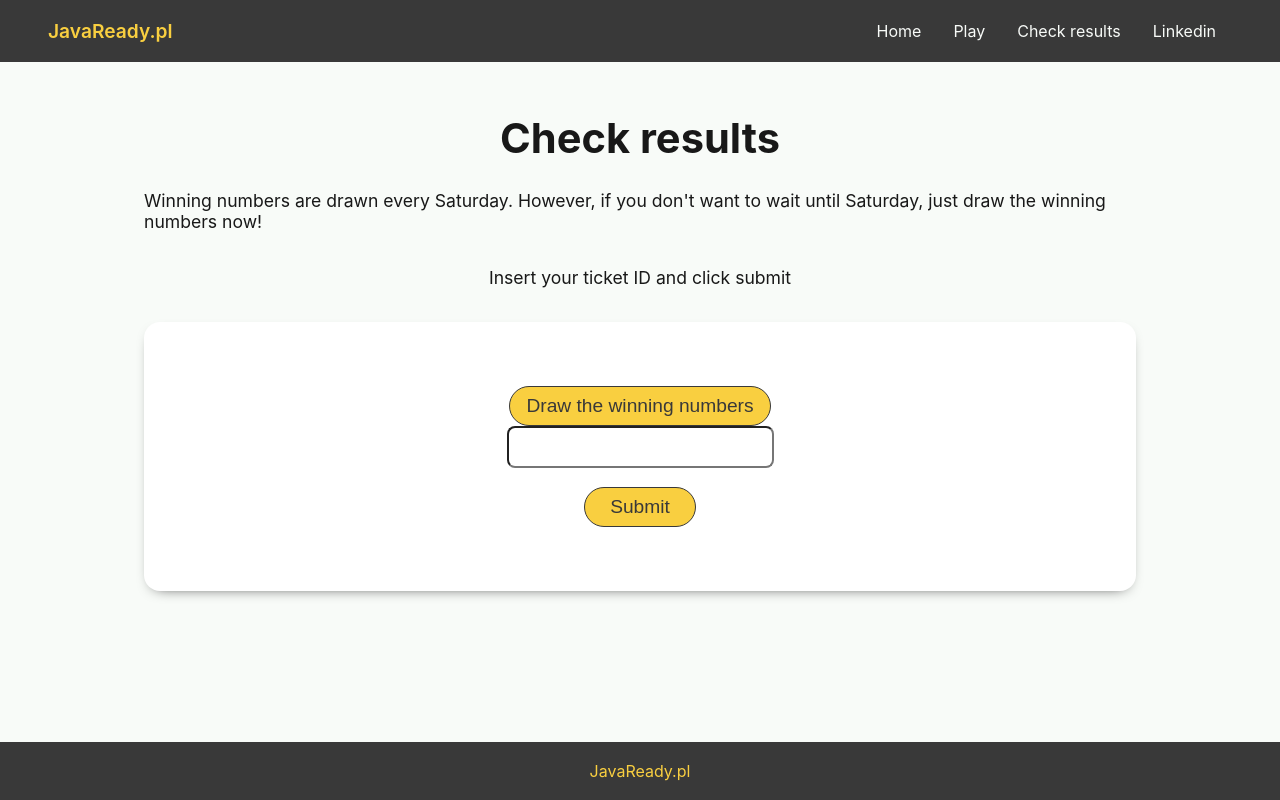
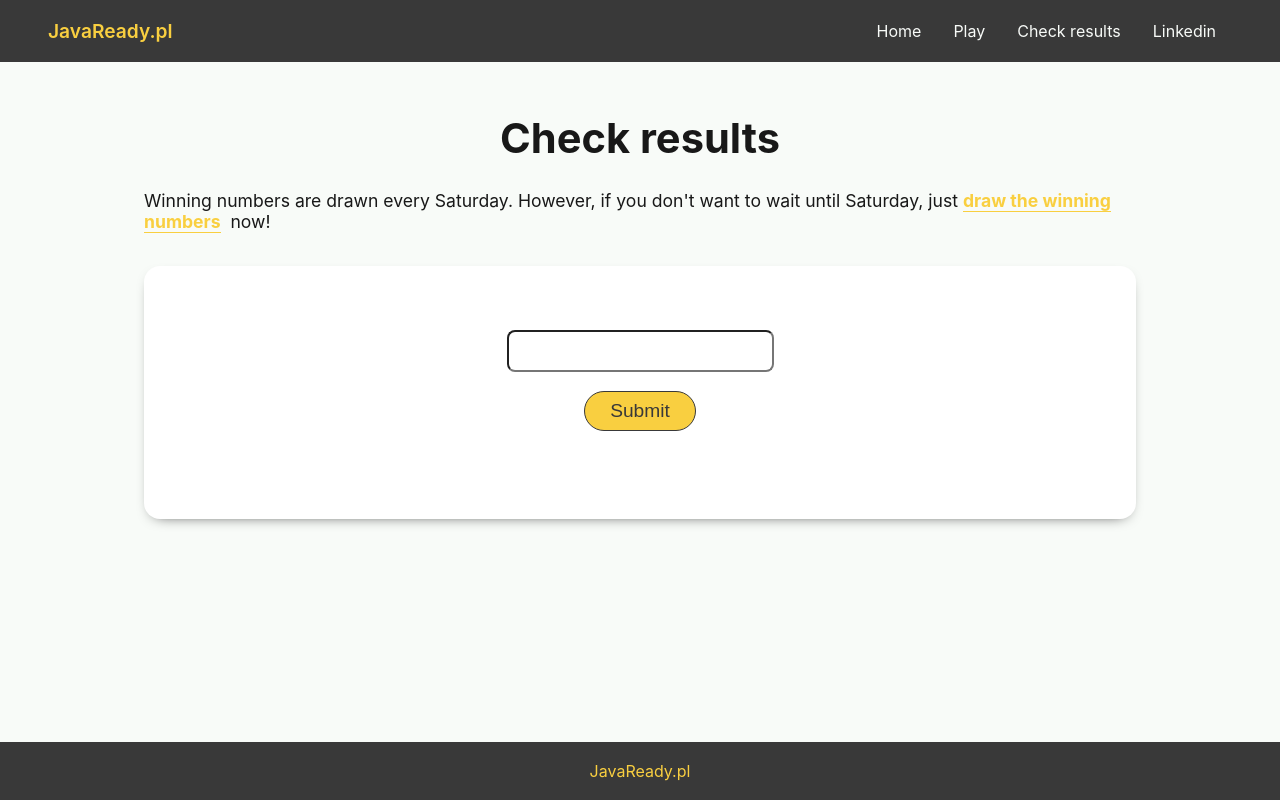
Before and after one commit to luxus-0/Lotto_Game_Frontend, a React (Vite) app: page /checkResults in a window 1280 px wide. Built offline with nearby package versions, Linux system fonts and the light colour scheme.

Commit message:
App validation (#5)

```diff
--- /dev/null
+++ b/src/components/ErrorMessage.ts
@@ -0,0 +1,7 @@
+import styled from 'styled-components';
+
+export const ErrorMessage = styled.p`
+  color: red;
+  margin: 1.5rem 0 0 0;
+  font-size: 0.8rem;
+`;
--- a/src/composables/useApi.ts
+++ b/src/composables/useApi.ts
@@ -1,4 +1,5 @@
-import axios from 'axios';
+import axios, { AxiosError, AxiosResponse } from 'axios';
+import { useState } from 'react';
 import { useNavigate } from 'react-router-dom';
 
 import { lotteryResultsBody, TicketBody, TypedNumbers } from '../models/models';
@@ -8,33 +9,44 @@ let lotteryResults = <lotteryResultsBody>{};
 
 export const useApi = () => {
   const navigate = useNavigate();
+  const [postRequestError, setPostRequestError] = useState(false);
+  const [getRequestError, setGetRequestError] = useState(false);
+  const [winningNumbersGenerated, setWinningNumbersGenerated] = useState(false);
 
   const sendNumbers = (numbers: TypedNumbers) => {
     axios
       .post('/api/api/v1/receiver', numbers)
-      .then((response) => {
+      .then((response: AxiosResponse) => {
         ticket = response.data;
         navigate('/ticket');
       })
-      .catch((error) => {
-        console.log(error);
+      .catch((error: AxiosError) => {
+        if (error) setPostRequestError(true);
+        else setPostRequestError(false);
       });
   };
 
   const getResults = (ticketId: string) => {
     axios
       .get(`/api/api/v1/results/${ticketId}`)
-      .then((response) => {
+      .then((response: AxiosResponse) => {
         lotteryResults = response.data;
         navigate('/checkResults/results');
       })
-      .catch((error) => {
-        console.log(error);
+      .catch((error: AxiosError) => {
+        if (error) setGetRequestError(true);
+        else setGetRequestError(false);
       });
   };
 
   const generateWinningNumbers = () => {
-    axios.get('/api/generate');
+    axios
+      .get('/api/generate')
+      .then(() => setWinningNumbersGenerated(true))
+      .catch((error: AxiosError) => {
+        if (error) setGetRequestError(true);
+        else setGetRequestError(false);
+      });
   };
 
   return {
@@ -43,5 +55,8 @@ export const useApi = () => {
     getResults,
     generateWinningNumbers,
     lotteryResults,
+    postRequestError,
+    getRequestError,
+    winningNumbersGenerated,
   };
 };
--- a/src/pages/CheckResultsPage.styles.ts
+++ b/src/pages/CheckResultsPage.styles.ts
@@ -1,4 +1,6 @@
 import styled from 'styled-components';
+
+import { theme } from '../Theme';
 
 export const FormContainer = styled.form`
   display: flex;
@@ -18,3 +20,16 @@ export const Input = styled.input`
     padding: 0.5rem;
   }
 `;
+
+export const WinningNumbersButton = styled.span`
+  border-bottom: 1px solid;
+  color: ${theme.secondary};
+  cursor: pointer;
+  font-weight: 700;
+`;
+
+export const NumbersDrawnMessage = styled.p`
+  color: green;
+  margin: 0;
+  font-size: 0.8rem;
+`;
--- a/src/pages/CheckResultsPage.tsx
+++ b/src/pages/CheckResultsPage.tsx
@@ -2,13 +2,19 @@ import React, { useState } from 'react';
 
 import { Button } from '../components/Button';
 import { Card } from '../components/Card';
+import { ErrorMessage } from '../components/ErrorMessage';
 import { PageHeader } from '../components/PageHeader';
 import { useApi } from '../composables/useApi';
-import { FormContainer, Input } from './CheckResultsPage.styles';
+import {
+  FormContainer,
+  Input,
+  NumbersDrawnMessage,
+  WinningNumbersButton,
+} from './CheckResultsPage.styles';
 
 export const CheckResultsPage = () => {
   const [ticketId, setTicketId] = useState('');
-  const { getResults, generateWinningNumbers } = useApi();
+  const { getResults, generateWinningNumbers, getRequestError, winningNumbersGenerated } = useApi();
 
   const handleSubmit = (event: React.FormEvent<HTMLFormElement>) => {
     event.preventDefault();
@@ -25,21 +31,33 @@ export const CheckResultsPage = () => {
         <h2>Check results</h2>
         <p>
           Winning numbers are drawn every Saturday. However, if you don&apos;t want to
-          wait until Saturday, just draw the winning numbers now!
+          wait until Saturday, just&nbsp;
+          <WinningNumbersButton
+            role={Button}
+            onClick={drawWinningNumbers}
+            onKeyPress={drawWinningNumbers}
+          >
+            draw the winning numbers
+          </WinningNumbersButton>
+          &nbsp; now!
         </p>
-        <p>Insert your ticket ID and click submit</p>
+        <NumbersDrawnMessage>
+          {winningNumbersGenerated ? 'Numbers have been drawn!' : ''}
+        </NumbersDrawnMessage>
       </PageHeader>
       <Card>
         <FormContainer onSubmit={handleSubmit}>
-          <Button type="button" onClick={drawWinningNumbers}>
-            Draw the winning numbers
-          </Button>
           <Input
             type="text"
             required
             onChange={(event) => setTicketId(event.target.value)}
           />
           <Button type="submit">Submit</Button>
+          <ErrorMessage>
+            {getRequestError
+              ? 'Something went wrong. Please try again or refresh the page'
+              : ''}
+          </ErrorMessage>
         </FormContainer>
       </Card>
     </>
--- a/src/pages/PlayPage.tsx
+++ b/src/pages/PlayPage.tsx
@@ -2,13 +2,14 @@ import React, { useState } from 'react';
 
 import { Button } from '../components/Button';
 import { Card } from '../components/Card';
+import { ErrorMessage } from '../components/ErrorMessage';
 import { PageHeader } from '../components/PageHeader';
 import { useApi } from '../composables/useApi';
 import { FormButtonsContainer, FormContainer, Input } from './PlayPage.styles';
 
 export const PlayPage = () => {
   const [inputs, setInputs] = useState(Array(6).fill(''));
-  const { sendNumbers } = useApi();
+  const { sendNumbers, postRequestError } = useApi();
 
   const handleInputChange = (
     event: React.ChangeEvent<HTMLInputElement>,
@@ -17,6 +18,30 @@ export const PlayPage = () => {
     const updatedInputs = [...inputs];
     updatedInputs[index] = event.target.value;
     setInputs(updatedInputs);
+
+    if (updatedInputs[index].length > 2) {
+      updatedInputs[index] = updatedInputs[index].slice(0, 2);
+    }
+    if (updatedInputs[index].charAt(0) == 0) {
+      updatedInputs[index] = updatedInputs[index].slice(1);
+    }
+  };
+
+  const handleInputKeyDown = (event: React.KeyboardEvent<HTMLInputElement>) => {
+    switch (event.key) {
+      case '-':
+        event.preventDefault();
+        return false;
+      case '.':
+        event.preventDefault();
+        return false;
+      case ',':
+        event.preventDefault();
+        return false;
+      case '+':
+        event.preventDefault();
+        return false;
+    }
   };
 
   const fillRandom = () => {
@@ -44,6 +69,7 @@ export const PlayPage = () => {
                 type="number"
                 value={input}
                 onChange={(event) => handleInputChange(event, index)}
+                onKeyDown={(event) => handleInputKeyDown(event)}
                 required
                 min={1}
                 max={99}
@@ -56,6 +82,11 @@ export const PlayPage = () => {
             </Button>
             <Button type="submit">Submit</Button>
           </FormButtonsContainer>
+          <ErrorMessage>
+            {postRequestError
+              ? 'Something went wrong. Please try again or refresh the page'
+              : ''}
+          </ErrorMessage>
         </FormContainer>
       </Card>
     </>
--- a/vite.config.ts
+++ b/vite.config.ts
@@ -7,7 +7,7 @@ export default defineConfig({
   server: {
     proxy: {
       '/api': {
-        target: 'http://ec2-3-69-175-57.eu-central-1.compute.amazonaws.com:8000',
+        target: 'http://ec2-3-75-222-92.eu-central-1.compute.amazonaws.com:8000',
         changeOrigin: true,
         secure: false,
         rewrite: (path) => path.replace(/^\/api/, ''),
```
Also changed, not shown: 1 other file (tests, documents, lock files or other folders).
